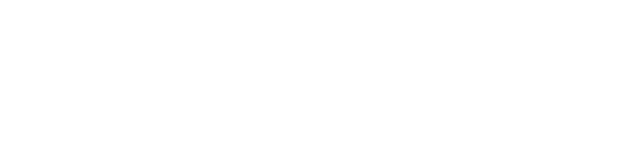
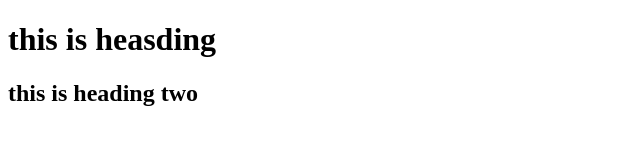
Before and after one commit to hafizshehroz/gitlearning, a plain HTML site: page index.html in a window 1280 px wide. Shown: the whole page, without its empty margins (0-640 px from the left). Drawn offline with Linux system fonts and the light colour scheme.

Commit message:
second commit

```diff
--- a/index.html
+++ b/index.html
@@ -7,6 +7,7 @@
     <title>Document</title>
 </head>
 <body>
-
+    <h1>this is heasding</h1>
+    <h2>this is heading two</h2>
 </body>
 </html>
```
